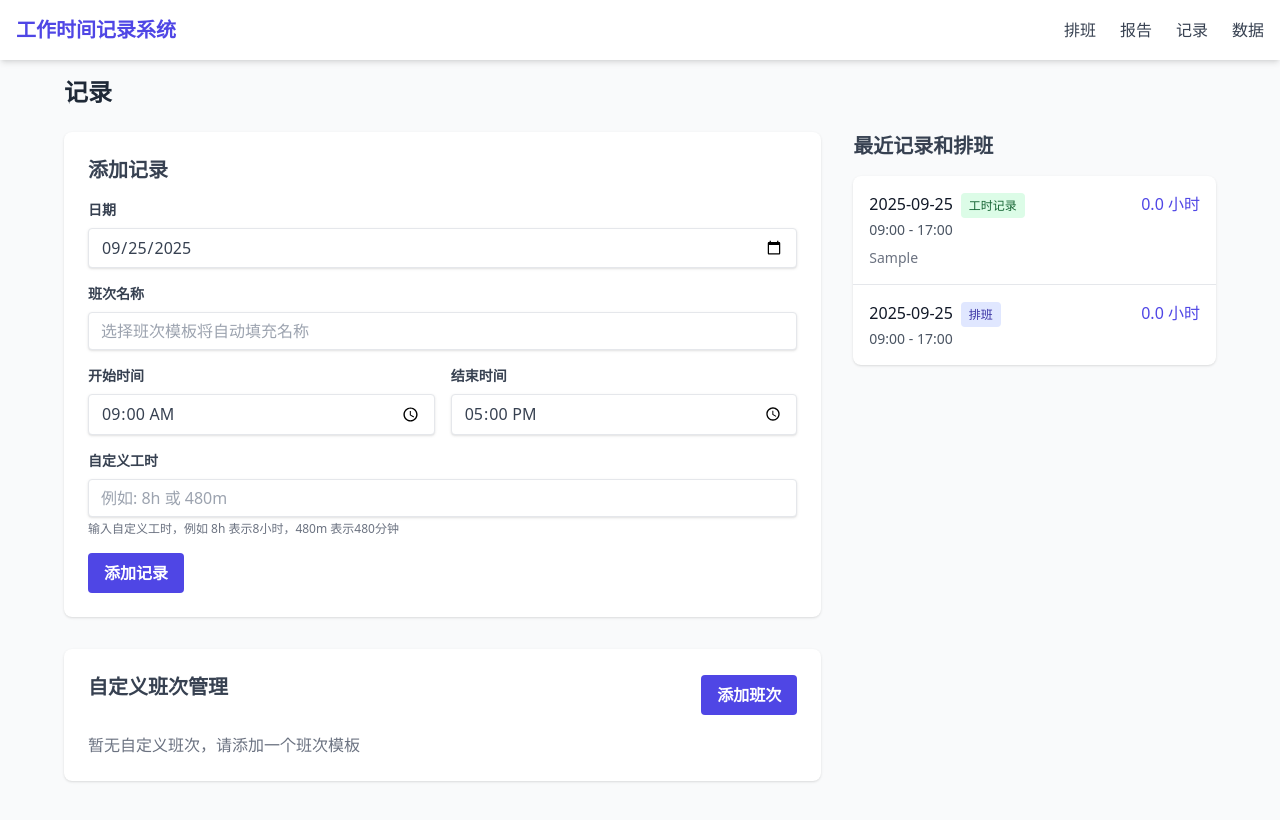
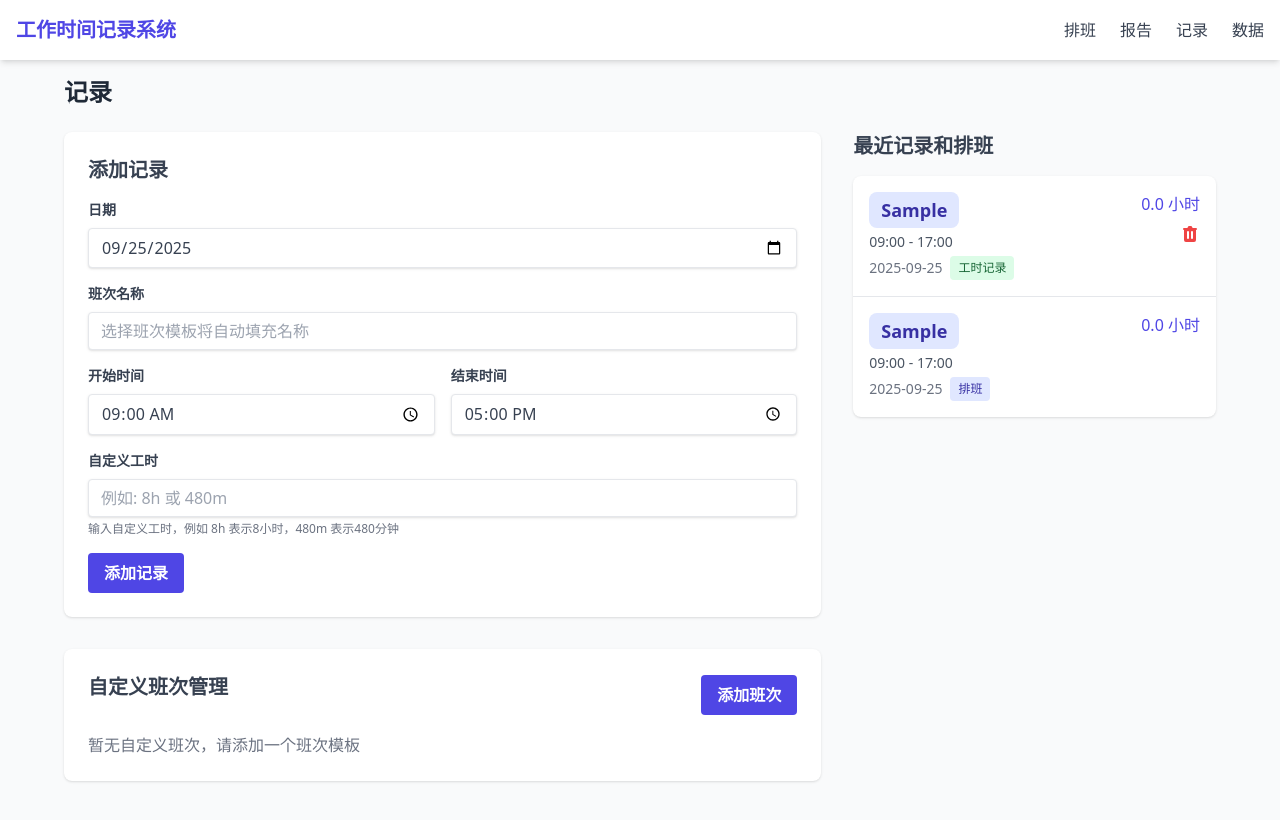
Before and after one commit to JiuWang95/workcum, a React (Vite) app: page / in a window 1280 px wide. Both pictures are taken after typing "Sample", "Sample" into the empty fields and a click on the button "添加记录". Built offline with nearby package versions, Linux system fonts and the light colour scheme.

Commit message:
feat(时间记录): 添加删除时间记录功能并优化显示样式
- 在翻译文件中添加删除相关文本
- 实现时间记录的删除功能，包括本地存储更新
- 重新设计时间记录卡片布局，增强可读性
- 为时间记录添加删除按钮及确认对话框

```diff
--- a/src/locales/zh/translation.json
+++ b/src/locales/zh/translation.json
@@ -20,6 +20,8 @@
     "shift_name_placeholder": "选择班次模板将自动填充名称",
     "add_entry": "添加记录",
     "entry": "时间记录",
+    "delete": "删除",
+    "delete_confirm": "确定要删除这条时间记录吗？",
     "validation": {
       "end_time_after_start": "结束时间必须晚于开始时间"
     },
--- a/src/pages/TimeEntryPage.jsx
+++ b/src/pages/TimeEntryPage.jsx
@@ -38,6 +38,20 @@ const TimeEntryPage = () => {
     const newSchedules = [...schedules, scheduleEntry];
     setSchedules(newSchedules);
     localStorage.setItem('schedules', JSON.stringify(newSchedules));
+  };
+
+  const handleDeleteEntry = (id) => {
+    if (window.confirm(t('time_entry.delete_confirm'))) {
+      // 删除时间记录
+      const newEntries = entries.filter(entry => entry.id !== id);
+      setEntries(newEntries);
+      localStorage.setItem('timeEntries', JSON.stringify(newEntries));
+
+      // 同时从日历中删除
+      const newSchedules = schedules.filter(schedule => schedule.id !== `entry-${id}`);
+      setSchedules(newSchedules);
+      localStorage.setItem('schedules', JSON.stringify(newSchedules));
+    }
   };
 
   // Function to convert duration string to hours
@@ -111,8 +125,22 @@ const TimeEntryPage = () => {
                 {allRecords.slice(0, 8).map((record, index) => (
                   <li key={index} className="p-4">
                     <div className="flex justify-between items-start">
-                      <div>
-                        <span className="font-medium">{record.date}</span>
+                      <div className="flex-1">
+                        {/* 第一排：班次名称 */}
+                        <div className="inline-block bg-indigo-100 text-indigo-800 px-3 py-1 rounded-lg">
+                          <span className="text-lg font-bold">
+                            {record.notes || (record.type === 'entry' ? t('time_entry.entry') : record.title)}
+                          </span>
+                        </div>
+
+                        {/* 第二排：开始结束时间 */}
+                        <div className="text-sm text-gray-600 mt-1">
+                          {record.startTime} - {record.endTime}
+                        </div>
+
+                        {/* 第三排：日期 */}
+                        <div className="flex items-center mt-1">
+                          <span className="text-sm text-gray-500">{record.date}</span>
                           <span className={`ml-2 text-xs px-2 py-1 rounded ${
                             record.type === 'entry'
                               ? 'bg-green-100 text-green-800'
@@ -121,16 +149,23 @@ const TimeEntryPage = () => {
                             {record.type === 'entry' ? '工时记录' : '排班'}
                           </span>
                         </div>
+                      </div>
+
+                      <div className="flex flex-col items-end space-y-2">
                         <span className="text-indigo-600">{record.displayDuration} {t('time_entry.duration')}</span>
+                        {record.type === 'entry' && (
+                          <button
+                            onClick={() => handleDeleteEntry(record.id)}
+                            className="text-red-500 hover:text-red-700"
+                            title={t('time_entry.delete')}
+                          >
+                            <svg xmlns="http://www.w3.org/2000/svg" className="h-5 w-5" viewBox="0 0 20 20" fill="currentColor">
+                              <path fillRule="evenodd" d="M9 2a1 1 0 00-.894.553L7.382 4H4a1 1 0 000 2v10a2 2 0 002 2h8a2 2 0 002-2V6a1 1 0 100-2h-3.382l-.724-1.447A1 1 0 0011 2H9zM7 8a1 1 0 012 0v6a1 1 0 11-2 0V8zm5-1a1 1 0 00-1 1v6a1 1 0 102 0V8a1 1 0 00-1-1z" clipRule="evenodd" />
+                            </svg>
+                          </button>
+                        )}
                       </div>
-                    <div className="mt-1 text-sm text-gray-600">
-                      {record.startTime} - {record.endTime}
                     </div>
-                    {record.notes && (
-                      <div className="mt-2 text-sm text-gray-500">
-                        {record.notes}
-                      </div>
-                    )}
                   </li>
                 ))}
               </ul>
```
Lines whose indentation alone changed are shown as unchanged.
